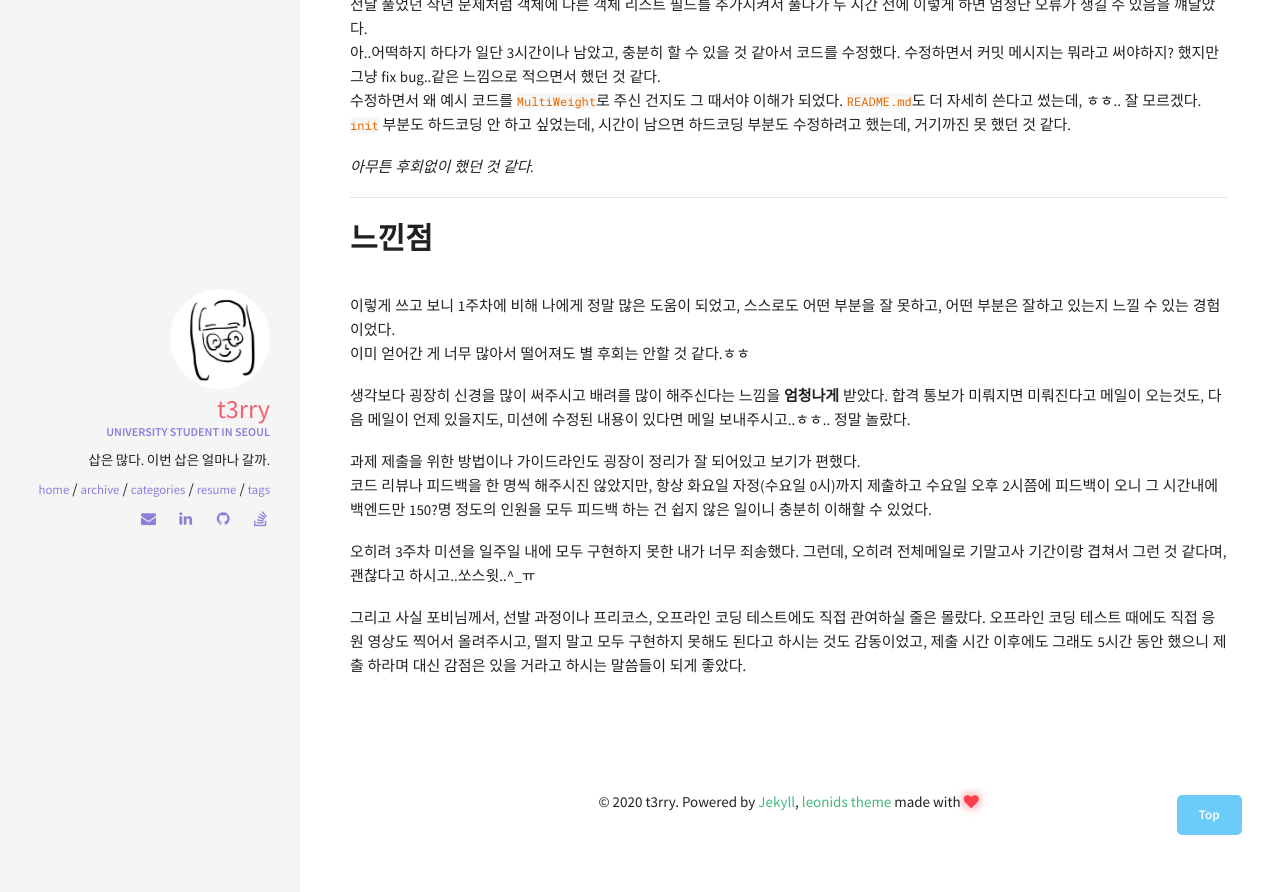
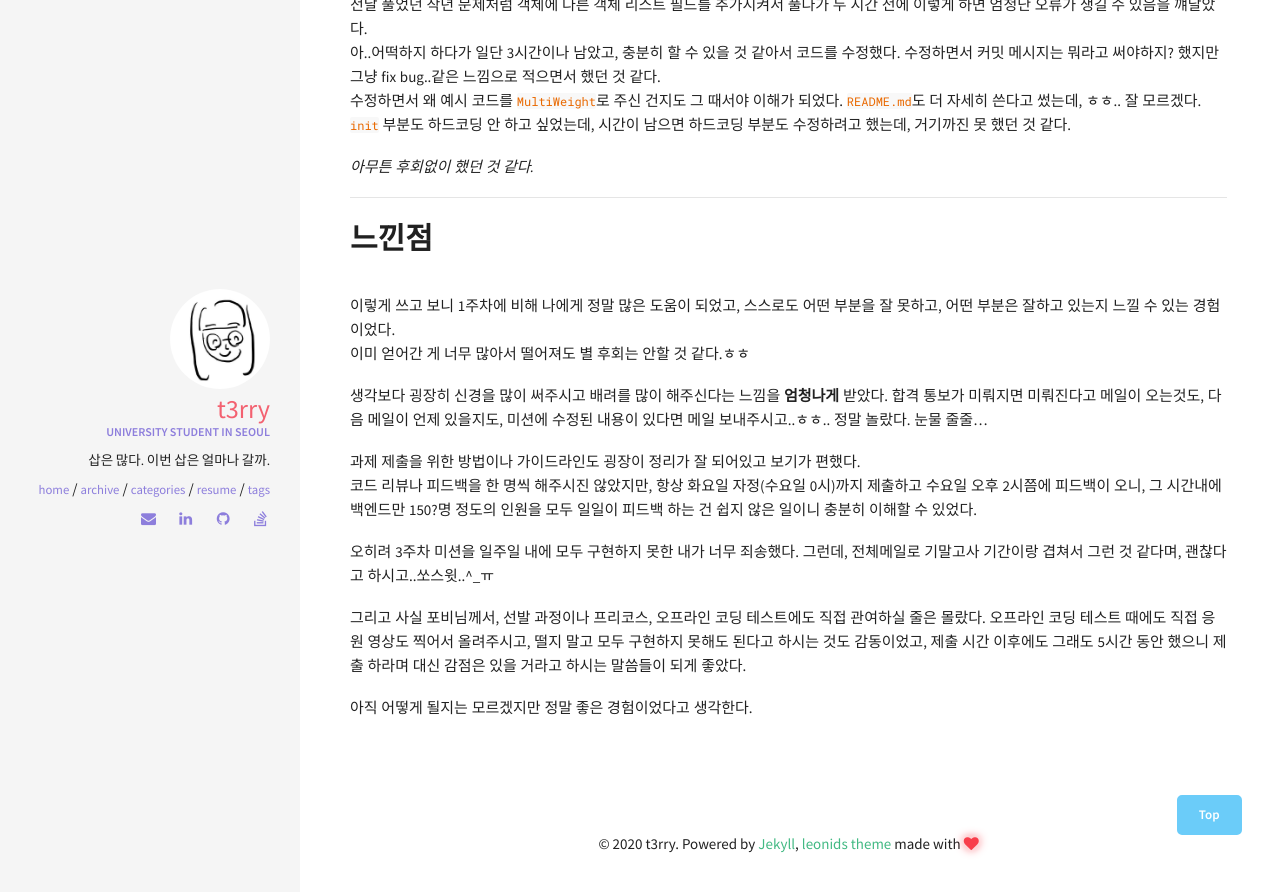
Before and after one commit to AMYMEME/AMYMEME.github.io, a Jekyll site: the page built from _posts/2020-12-21-woowa-pre-course.md, in a window 1280 px wide and 900 px high, scrolled down 4509 px. Shown: the top 892 px of the window. Built offline with Jekyll 4.4.1, drawn with Linux system fonts in a browser that asks for light colours; before the commit the page ends 5367 px from its top, so only the background shows below that; some of the changed text lies outside the part shown.

Commit message:
fix(post): fix type, add some contents

```diff
--- a/_posts/2020-12-21-woowa-pre-course.md
+++ b/_posts/2020-12-21-woowa-pre-course.md
@@ -51,8 +51,8 @@ share : false
 
 #### 온라인 코딩 테스트
 기억 상 7문제 정도였고, 4시간 정도 진행되었다. 원래 백준보다 UI가 개인적으로 편해서 프로그래머스를 더 좋아하는데,
-프로그래머스에서 진행되었서 조금 안심이었다. 난이도는 프로그래머스 1~2단계 정도?인 것 같다.
-참고로 나는 코테용 언어로 Python을 자주 사용하는데, Python도 지원하였다.
+프로그래머스에서 진행되어서 조금 안심이었다. 난이도는 프로그래머스 1~2단계 정도?인 것 같다.
+참고로 나는 코테용 언어로 Python을 자주 사용하는데, 온라인 코테는 Python도 지원하였다.
 
 그치만 코테 준비를 하나도 안하고 저번 코테(2020년 1월...) 이후로 처음 풀어보는 거라 생각보다 너무 못 풀었다..
 5개는 다른 테스트케이스도 통과 가능할 정도로 풀었던 것 같은데, 나머지 2개는 기본 테스트 케이스도 다 통과못했다.
@@ -79,7 +79,7 @@ share : false
 1주차 전체 피드백 중 나한테 해당되는 것 같은 내용은,
 - 일단 처음에 세운 계획을 바꾸지 말아얀 생각으로 `README.md`를 너무 간단하게만 쓴 게 문제였고,
 - `README.md`를 좀 더 상세히 작성하지만, 너무 세세히 작성하지 않아야 하는데.. 이게 참 어렵다.
-- 이미 생성되어 있는 Scanner를 다시 생성한 것도 코드 중복이 되어 문제였다.
+- 이미 생성되어 있는 `Scanner`를 다시 생성한 것도 코드 중복이 되어 문제였다.
 - 또한 변수나 함수 이름에 충분히 의도가 드러나면 주석을 달지 않아도 되며,
 - 하드 코딩 문제는 항상 실수하는 것 같다.
 
@@ -96,7 +96,7 @@ share : false
 볼 수 있습니다.
 {: .notice}
 
-2주차는 과제 내용은 잘 기억이 안 나지만, 1주차에서 느꼈던 점들을 바탕 + 피드백 받은 내용으로 꽤 열심히 했던 것 같다.
+2주차는 과제 과정은 잘 기억이 안 나지만, 1주차에서 느꼈던 점들을 바탕 + 피드백 받은 내용으로 꽤 열심히 했던 것 같다.
 
 2주차 전체 피드백 중 나한테 해당되는 것 같은 내용은,
 - 다른 분들은 너무 `README.md`를 상세히 작성해서 문제였던 것 같은데, 나는 좀 더 상세할 필요가 있다고 생각했다.
@@ -117,7 +117,7 @@ share : false
 
 맨 처음에 프리코스 문제들은 하루 1~2시간 투자하면 되는 문제라고 하셔서, 오프라인 코딩을 위해서는 4시간 안에 과제를 끝내야 하지 않을까 싶어
 타임어택에 도전해 보았다.
-당일 기말고사 시험이 끝난 이후 바로 시작했었던 것 같은데, 그 이전에 먼저 시작했어야 했다... 결국 시간내에 다 구현하지 못했었고,
+당일 기말고사 시험이 끝난 이후 바로 시작했었던 것 같은데, **그 이전에 먼저 시작했어야 했다...** 결국 시간내에 다 구현하지 못했었고,
 일단 11시 59분에 급하게 냈다.
 이후 새벽에 계속 하다가 예시 에러문구 출력 부분을 미처 파악하지 못한 걸 깨닫고(~~ㅎ아 throw하면 안되네.. 처음부터 다시할까...ㅎ~~), 엎고 다음날 일어나서 다 끝냈던 것 같다.
 
@@ -180,15 +180,17 @@ share : false
 이미 얻어간 게 너무 많아서 떨어져도 별 후회는 안할 것 같다.ㅎㅎ
 
 생각보다 굉장히 신경을 많이 써주시고 배려를 많이 해주신다는 느낌을 **엄청나게** 받았다. 합격 통보가 미뤄지면 미뤄진다고 메일이 오는것도,
-다음 메일이 언제 있을지도, 미션에 수정된 내용이 있다면 메일 보내주시고..ㅎㅎ.. 정말 놀랐다.
+다음 메일이 언제 있을지도, 미션에 수정된 내용이 있다면 메일 보내주시고..ㅎㅎ.. 정말 놀랐다. 눈물 줄줄...
 
 과제 제출을 위한 방법이나 가이드라인도 굉장이 정리가 잘 되어있고 보기가 편했다.
-코드 리뷰나 피드백을 한 명씩 해주시진 않았지만, 항상 화요일 자정(수요일 0시)까지 제출하고 수요일 오후 2시쯤에 피드백이 오니
-그 시간내에 백엔드만 150?명 정도의 인원을 모두 피드백 하는 건 쉽지 않은 일이니 충분히 이해할 수 있었다.
+코드 리뷰나 피드백을 한 명씩 해주시진 않았지만, 항상 화요일 자정(수요일 0시)까지 제출하고 수요일 오후 2시쯤에 피드백이 오니,
+그 시간내에 백엔드만 150?명 정도의 인원을 모두 일일이 피드백 하는 건 쉽지 않은 일이니 충분히 이해할 수 있었다.
 
 오히려 3주차 미션을 일주일 내에 모두 구현하지 못한 내가 너무 죄송했다.
-그런데, 오히려 전체메일로 기말고사 기간이랑 겹쳐서 그런 것 같다며, 괜찮다고 하시고..쏘스윗..^_ㅠ
+그런데, 전체메일로 기말고사 기간이랑 겹쳐서 그런 것 같다며, 괜찮다고 하시고..쏘스윗..^_ㅠ
 
 그리고 사실 포비님께서, 선발 과정이나 프리코스, 오프라인 코딩 테스트에도 직접 관여하실 줄은 몰랐다.
 오프라인 코딩 테스트 때에도 직접 응원 영상도 찍어서 올려주시고, 떨지 말고 모두 구현하지 못해도 된다고 하시는 것도 감동이었고,
 제출 시간 이후에도 그래도 5시간 동안 했으니 제출 하라며 대신 감점은 있을 거라고 하시는 말씀들이 되게 좋았다.
+
+아직 어떻게 될지는 모르겠지만 정말 좋은 경험이었다고 생각한다.
```
